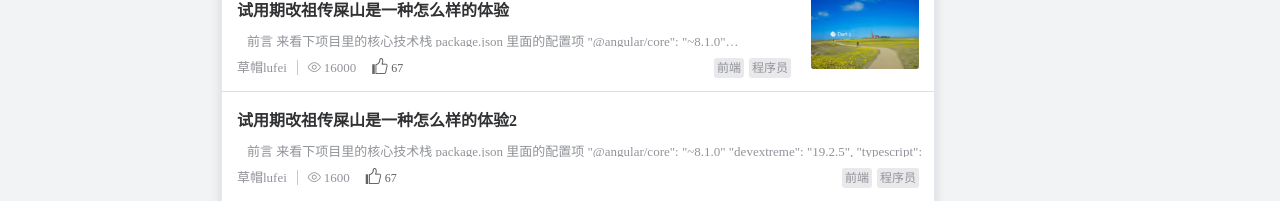
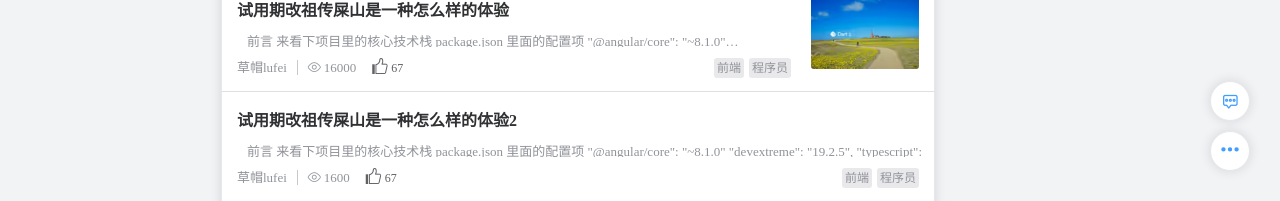
Before and after one commit to tingzhong666/juejin_vue3, a Vue app: page / in a window 1280 px wide. Shown: the part 599-800 px from the top of the page. Built offline with nearby package versions, Linux system fonts and the light colour scheme.

Commit message:
feat: 全局功能按钮 组件 完成部分

```diff
--- a/src/App.vue
+++ b/src/App.vue
@@ -1,5 +1,6 @@
 <script setup>
-import global_tap from '@/components/global_tap.vue'
+import GlobalTap from '@/components/global_tap.vue'
+import GlobalSuspension from '@/components/global_suspension.vue'
 import { ref, onMounted, onUnmounted } from 'vue'
 
 const global_tap_ref = ref(null)
@@ -22,9 +23,14 @@ onUnmounted(async () => {
 
 <template>
   <div class="app">
-    <global_tap class="global_tap" :class="{ global_tap_scroll: global_tap_scroll }" ref="global_tap_ref"/>
+    <!-- 全局顶部 -->
+    <GlobalTap class="global_tap" :class="{ global_tap_scroll: global_tap_scroll }" ref="global_tap_ref"/>
 
+    <!-- 路由页面 -->
     <RouterView :key="$route.fullPath" class="router-view"/>
+
+    <!-- 全局 功能按钮 -->
+    <GlobalSuspension></GlobalSuspension>
   </div>
 </template>
 
--- /dev/null
+++ b/src/components/global_suspension.vue
@@ -0,0 +1,66 @@
+<script setup>
+</script>
+
+<template>
+  <div class="global-suspension">
+    <!-- 返回顶部 -->
+    <el-backtop :right="0" :bottom="0" class="my-backtop" />
+
+    <!-- 反馈 -->
+    <el-card class="item"><el-icon class="iconfont icon-pinglun1"></el-icon></el-card>
+
+    <!-- 菜单小按钮 -->
+    <el-popover placement="left" :width="150" trigger="hover">
+      <template #reference>
+        <el-card class="item"><el-icon>
+            <MoreFilled />
+          </el-icon></el-card>
+      </template>
+      <template #default>
+        <!-- 几个小菜单项 -->
+        <div class="menu">
+          <div class="menu-item download">下载APP</div>
+          <div class="menu-item weixin">微信公众号</div>
+          <div class="menu-item xinlang">新浪微博</div>
+        </div>
+      </template>
+    </el-popover>
+  </div>
+</template>
+
+<style scoped>
+.global-suspension {
+  position: fixed;
+  right: 30px;
+  bottom: 30px;
+}
+
+.my-backtop {
+  position: relative;
+}
+
+.item {
+  background-color: #fff;
+  font-size: 20px;
+  font-weight: 700;
+  border-radius: 50%;
+  color: var(--el-color-primary);
+  padding: 6px;
+  width: 40px;
+  height: 40px;
+  display: flex;
+  justify-content: center;
+  align-items: center;
+  margin-top: 10px;
+  cursor: pointer;
+}
+/* 小菜单项 */
+.menu-item{
+  font-size: 14px;
+  cursor: pointer;
+  padding: 10px;
+}
+.menu-item:hover{
+  background-color: var(--el-color-info-light-9);
+}
+</style>
```
